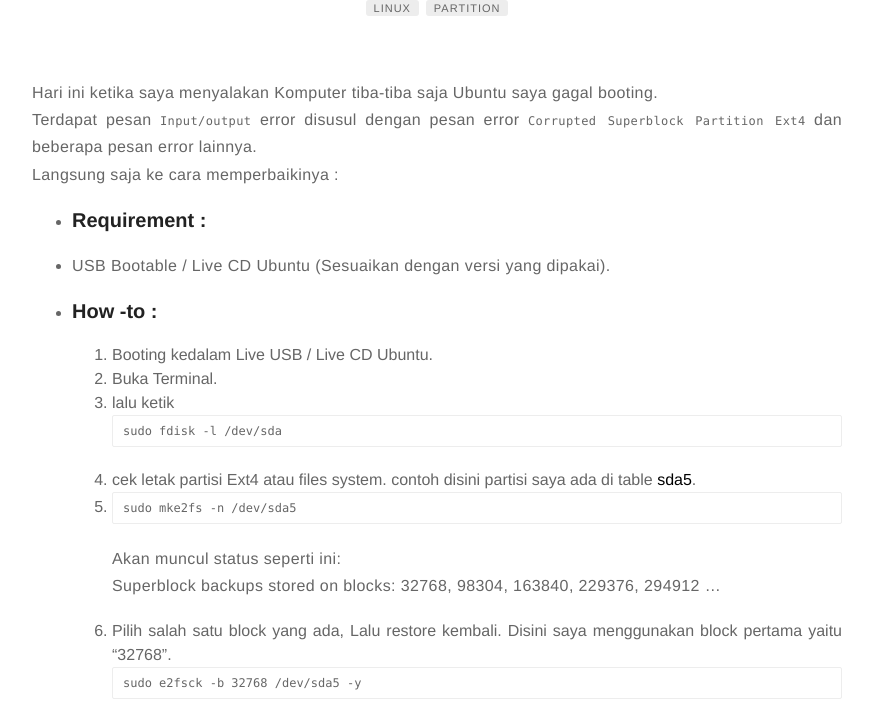
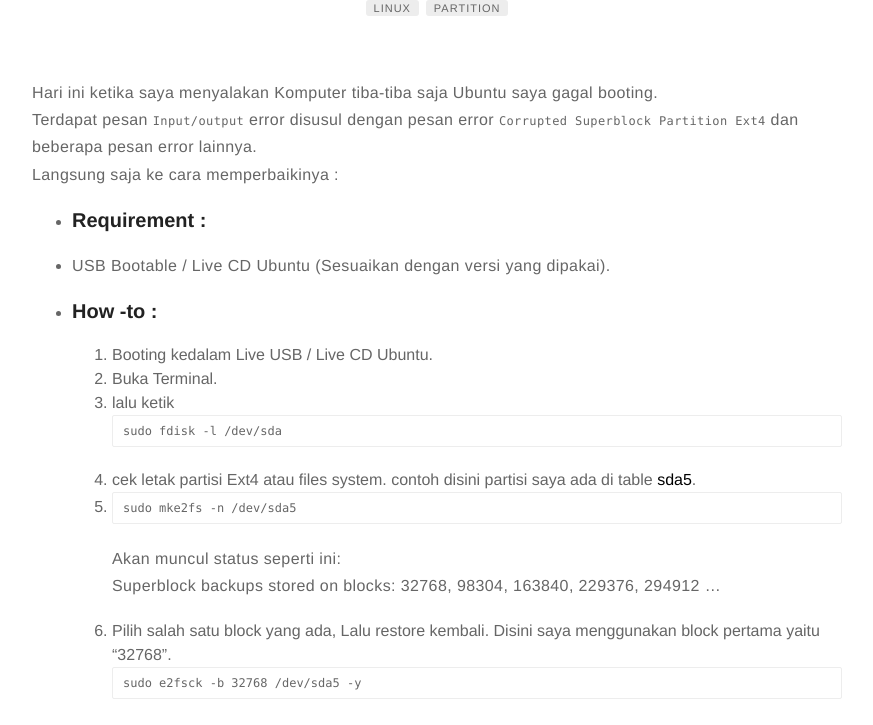
Before and after one commit to newjar/newjar.github.io, a Jekyll site: the page built from _posts/2017-3-29-Recovery-Corrupted-Superblock-Partition-on-Ubuntu.md, in a window 1280 px wide. Shown: the part 228-953 px from the top of the page, without its empty margins (203-1076 px from the left). Built offline with Jekyll 4.4.1, drawn with Linux system fonts in a browser that asks for light colours; comment, search, counter and statistics services are not loaded.

Commit message:
update general.sass > p

```diff
--- a/_sass/base/general.sass
+++ b/_sass/base/general.sass
@@ -32,7 +32,7 @@ a
 	text-decoration: underline
 
 p
-	text-align: justify
+	text-align: left
 	line-height: 1.7
 	color: $alpha
 	font-weight: 300
@@ -49,7 +49,7 @@ strong
 ul,
 ol
 	li
-		text-align: justify
+		text-align: left
 		line-height: 2.4rem
 		font-weight: 300
 		color: $alpha
```
